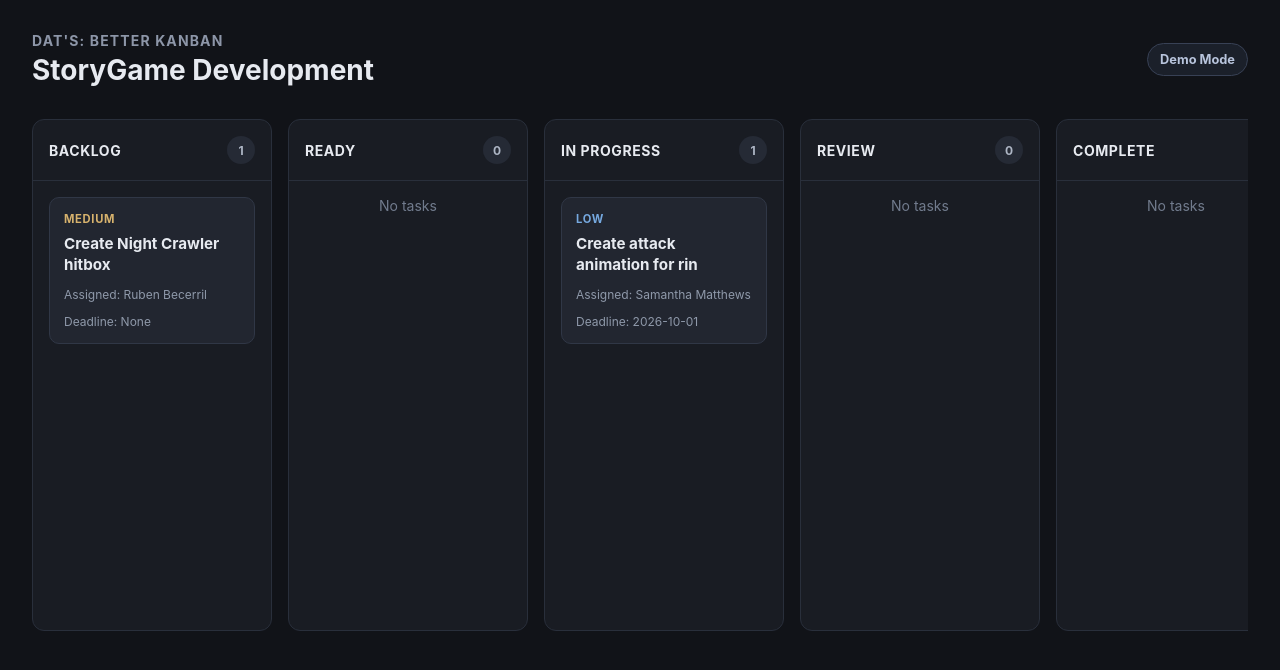
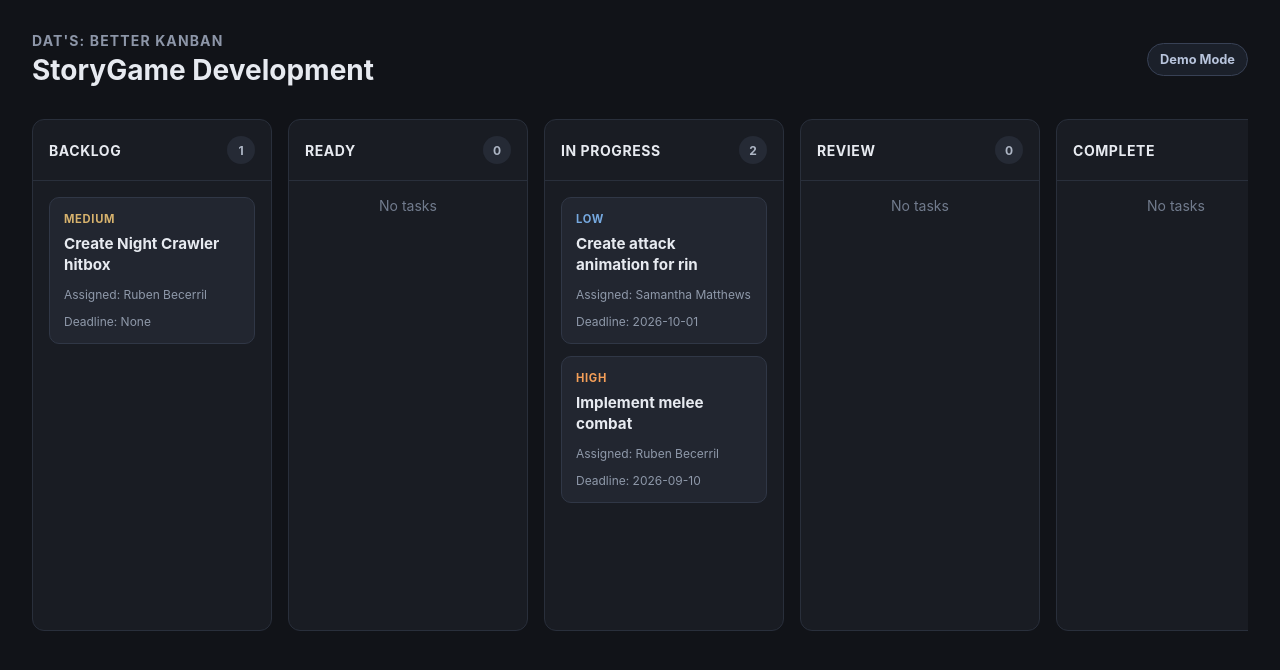
Before and after one commit to DatRuben/Dats-Better-Kanban, a React (Vite) app: page / in a window 1280 px wide. Shown: the top 670 px of the page. Built offline with nearby package versions, Linux system fonts and the light colour scheme.

Commit message:
created new task

```diff
--- a/src/data/demoproject.ts
+++ b/src/data/demoproject.ts
@@ -44,7 +44,7 @@ export const demoProject: Project = {
       attachments: [],
       createdAt: '2026-08-27',
     },
-        {
+    {
       id: 'attack-animation-rin',
       title: 'Create attack animation for rin',
       description: 'Add the first attack animation for rin.',
@@ -54,6 +54,17 @@ export const demoProject: Project = {
       deadline: '2026-10-01',
       attachments: [],
       createdAt: '2026-08-28',
+    },
+    {
+      id: 'melee-combat',
+      title: 'Implement melee combat',
+      description: '...',
+      columnId: 'in-progress',
+      priority: 'high',
+      assigneeId: 'ruben',
+      deadline: '2026-09-10',
+      attachments: [],
+      createdAt: '2026-08-29',
     },
   ],
 
```
